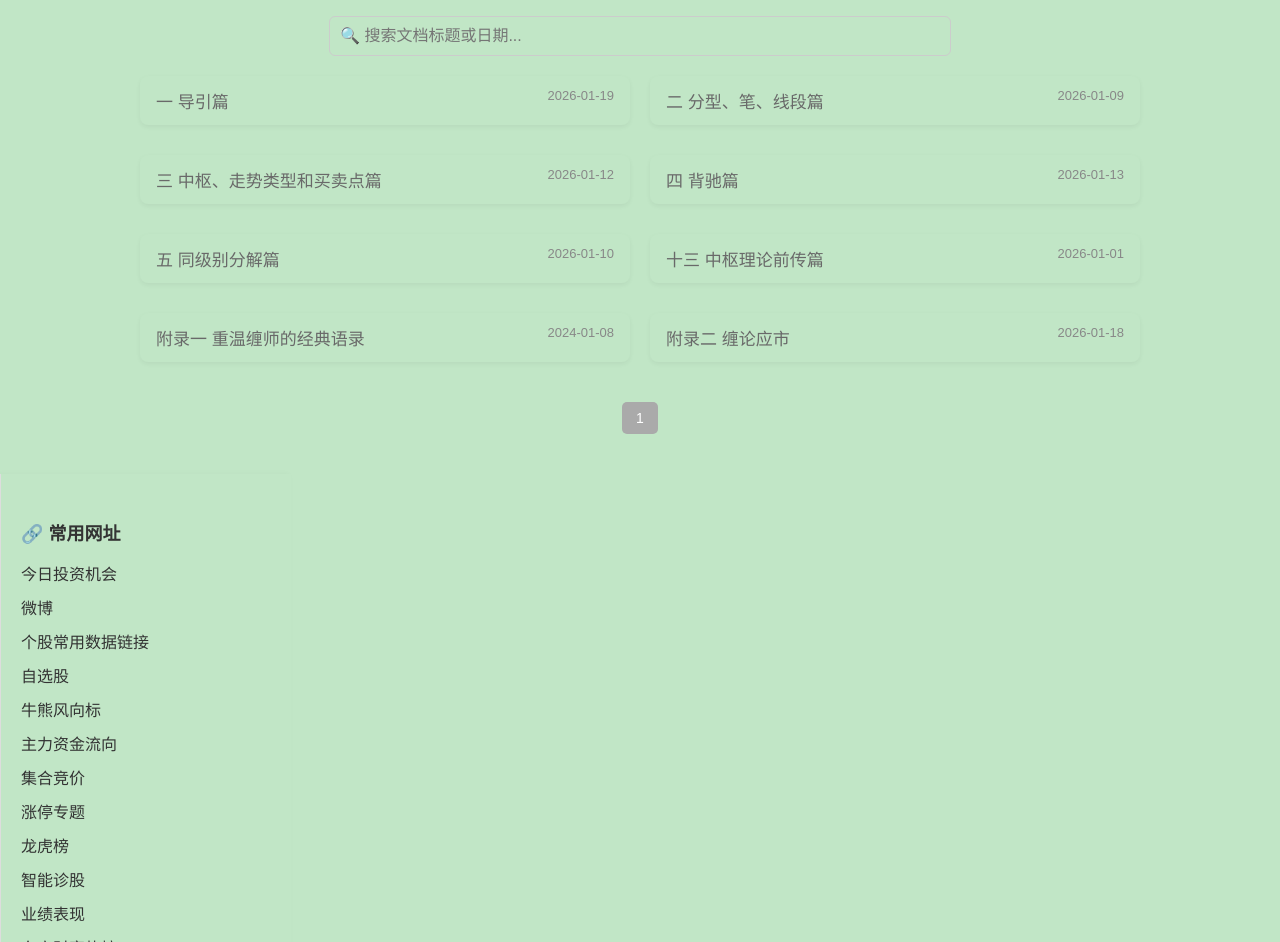
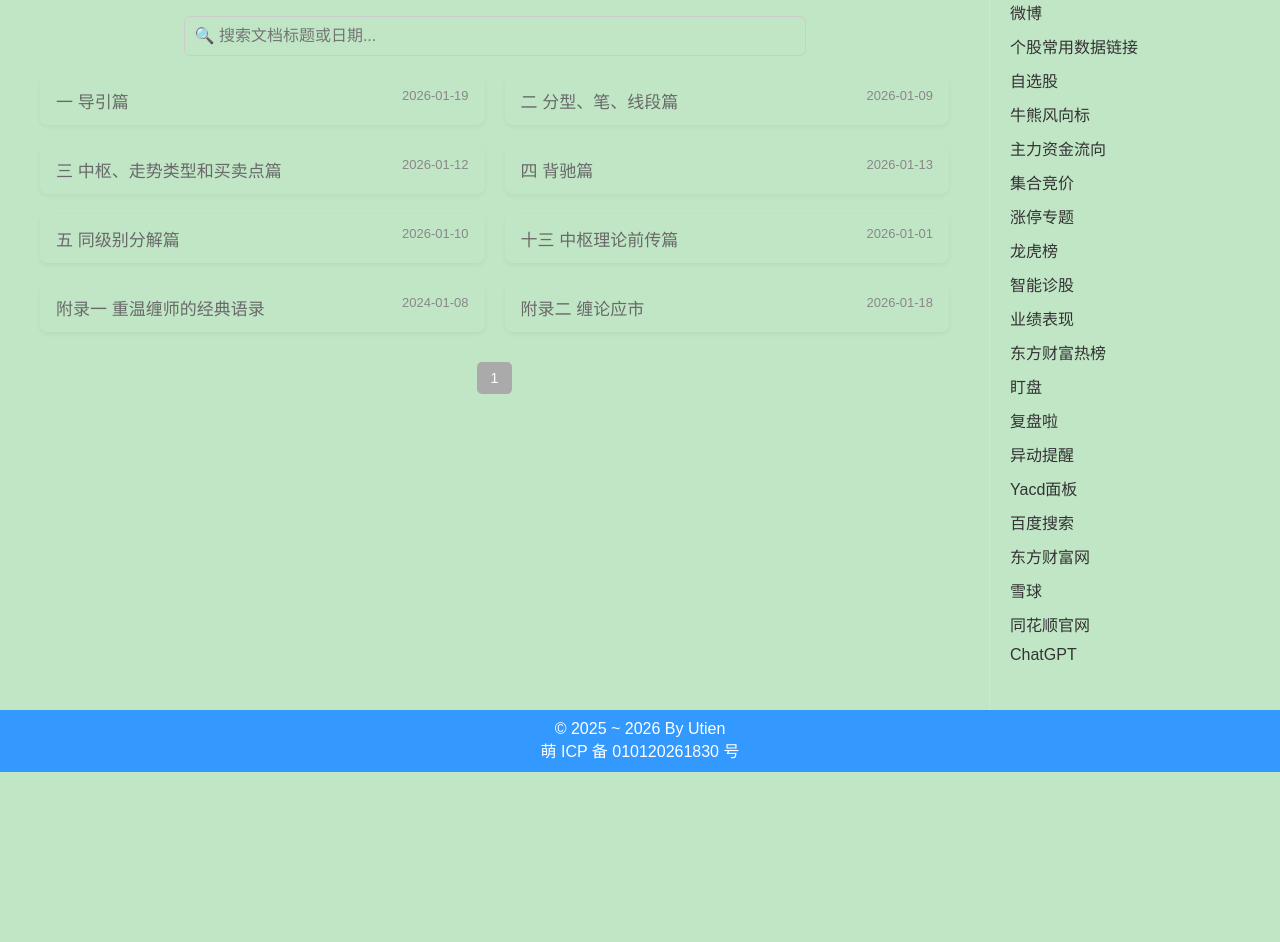
Before and after one commit to darrelltc/darrelltc.github.io, a plain HTML site: page czsc/index.html in a window 1280 px wide. Shown: the part 121-1063 px from the top of the page. After the commit the page ends 893 px from the top, so only its background shows below. Drawn offline with Linux system fonts and the light colour scheme.

Commit message:
Update index.html

```diff
--- a/czsc/index.html
+++ b/czsc/index.html
@@ -5,33 +5,36 @@
 <title>缠中说禅108课</title>
 <meta name="viewport" content="width=device-width, initial-scale=1.0">
 <link rel="icon" href="./photos/favicon.jpg" type="image/jpeg">
+
 <style>
 
+/* =========================
+   全局基础
+========================= */
+
 body {
-      font-family: Arial, sans-serif;
-      background: #f4f4f4;
   margin: 0;
-      padding: 0;
+  min-height: 100vh;
   display: flex;
   flex-direction: column;
-      min-height: 100vh;
-      background-color: #c1e6c6; /* 护眼绿色 #D4E1CD 豆绿色 #c7edcc */
-      color: #333; /* 深灰色，保护眼睛又清晰 */
+  font-family: Arial, sans-serif;
+  background-color: #c1e6c6;
+  color: #333;
 }
 
-    /* 主内容区 + 侧栏布局 */
+/* 页面主体：左右结构 */
+.layout {
+  display: flex;
+  flex: 1;
+}
+
+/* =========================
+   主内容区
+========================= */
+
 .main {
   flex: 1;
   padding: 40px;
-    }
-    .sidebar {
-      width: 250px;
-      background: #ffffff;
-      border-left: 1px solid #ddd;
-      padding: 30px 20px;
-      box-shadow: -2px 0 6px rgba(0, 0, 0, 0.03);
-      background-color: #C1E6C6; /* 护眼绿色 #D4E1CD 豆绿色 #E0F0D9 */
-      color: #333; /* 深灰色，保护眼睛又清晰 */
 }
 
 h1 {
@@ -48,8 +51,10 @@
   max-width: 600px;
   border: 1px solid #ccc;
   border-radius: 6px;
+  background-color: #C1E6C6;
 }
 
+/* 条目网格 */
 .grid {
   display: grid;
   grid-template-columns: repeat(2, minmax(0, 1fr));
@@ -58,26 +63,11 @@
   margin: 0 auto 30px auto;
 }
 
-    /* 手机端自动单列 */
-    @media (max-width: 768px) {
-      .grid {
-        grid-template-columns: 1fr;
-      }
-    }
-
 .entry {
-      background: #fff;
+  background-color: #C1E6C6;
   padding: 12px 16px;
-      margin-bottom: 10px;
   border-radius: 8px;
   box-shadow: 0 2px 5px rgba(0,0,0,0.05);
-      transition: background 0.2s;
-      background-color: #C1E6C6; /* 护眼绿色 #c7edcc 豆绿色 #c1e6c6 */
-      color: #333; /* 深灰色，保护眼睛又清晰 */
-    }
-
-    .entry:hover {
-      background: #c7edcc;
 }
 
 .entry a {
@@ -92,6 +82,7 @@
   color: #888;
 }
 
+/* 分页 */
 .pagination {
   text-align: center;
   margin-top: 20px;
@@ -113,11 +104,20 @@
   cursor: default;
 }
 
-    /* 右侧常用网址栏 */
+/* =========================
+   右侧常用网址
+========================= */
+
+.sidebar {
+  width: 250px;
+  padding: 30px 20px;
+  background-color: #C1E6C6;
+  border-left: 1px solid #ddd;
+}
+
 .sidebar h2 {
   font-size: 18px;
   margin-bottom: 12px;
-      color: #333;
 }
 
 .sidebar ul {
@@ -140,13 +140,40 @@
 }
 
 /* =========================
-       响应式布局（自适应）
+   阅读段落（海景友好）
+========================= */
+
+.message {
+  font-family: "方正准圆简体";
+  color: #4a5560;              /* 低对比深蓝灰 */
+  font-size: 18px;
+  line-height: 40px;
+  letter-spacing: 0.02em;
+  width: 60%;
+  margin: 40px auto;
+  text-align: justify;
+  text-indent: 2em;
+}
+
+/* =========================
+   Footer
+========================= */
+
+.site-footer {
+  width: 100%;
+  text-align: center;
+  font-size: 16px;
+  color: #ffffff;
+  background-color: #3399ff;
+  padding: 10px 0;
+}
+
+/* =========================
+   响应式布局
 ========================= */
 
 /* 平板及以下 */
 @media (max-width: 1024px) {
-
-      /* 改这里：不是 body，而是 layout */
   .layout {
     flex-direction: column;
   }
@@ -155,7 +182,6 @@
     width: auto;
     border-left: none;
     border-top: 1px solid #ddd;
-        box-shadow: 0 -2px 6px rgba(0, 0, 0, 0.03);
   }
 
   .main {
@@ -166,12 +192,8 @@
 /* 手机端 */
 @media (max-width: 768px) {
   .grid {
-        grid-template-columns: 1fr; /* 你这里是 grid，用这个更准 */
+    grid-template-columns: 1fr;
     gap: 12px;
-      }
-
-      .entry a {
-        font-size: 16px;
   }
 
   h1 {
@@ -180,6 +202,12 @@
 
   #searchBox {
     width: 95%;
+  }
+
+  .message {
+    width: 90%;
+    font-size: 17px;
+    line-height: 36px;
   }
 }
 
@@ -199,16 +227,16 @@
 
 </style>
 </head>
+
 <body>
 
 <div class="layout">
 
   <div class="main">
     <h1>缠中说禅108课</h1>
-      <input type="text" id="searchBox" placeholder="🔍 搜索文档标题或日期..." style=" background-color: #C1E6C6;" />
+    <input type="text" id="searchBox" placeholder="🔍 搜索文档标题或日期..." />
 
     <div class="grid" id="entryGrid"></div>
-
     <div class="pagination" id="pagination"></div>
   </div>
 
@@ -239,9 +267,18 @@
         <!-- 可继续添加 -->
     </ul>
   </div>
+
 </div>
 
+<footer class="site-footer">
+  © 2025 ~ <span id="year"></span> By Utien<br>
+  萌 ICP 备 010120261830 号
+</footer>
+
 <script>
+document.getElementById('year').textContent = new Date().getFullYear();
+
+/* 示例数据（保持你原逻辑） */
 const allEntries = [
       { title: "一 导引篇", href: "./01 导引篇.html", date: "2026-01-19" },
       { title: "二 分型、笔、线段篇", href: "./02 分型、笔、线段篇.html", date: "2026-01-09" },
@@ -308,18 +345,5 @@
 renderPage();
 </script>
 
-    <!-- 底部版权 -->
-  <footer class="site-footer">
-    © 2025 ~ <span id="year"></span> By Utien<br>
-    萌 ICP 备 010120261830 号
-  </footer>
-
-  <script>
-  // 自动年份
-  document.getElementById('year').textContent = new Date().getFullYear();
-
-</script>
-
 </body>
-
 </html>
```
Lines whose indentation alone changed are shown as unchanged.
